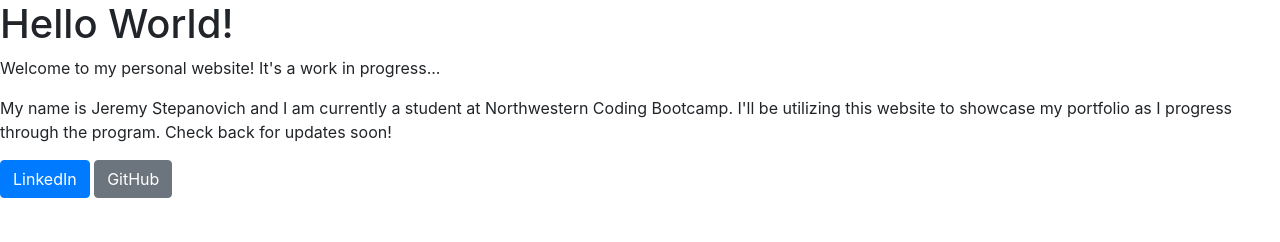
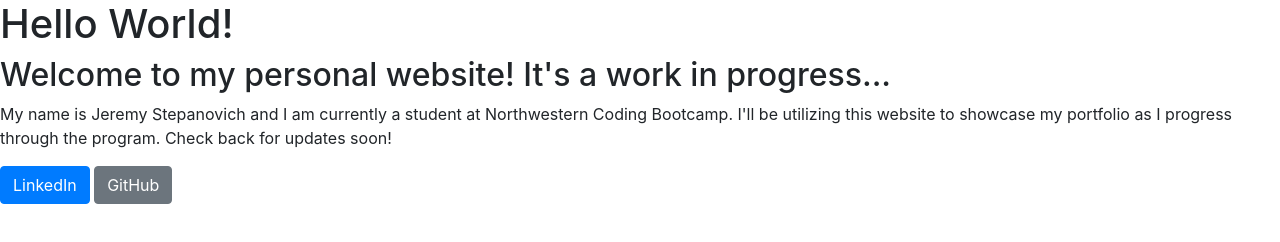
Before and after one commit to jstep1/jstep1.github.io, a plain HTML site: page index.html in a window 1280 px wide. Drawn offline with nearby package versions, Linux system fonts and the light colour scheme.

Commit message:
format change to CSS header

```diff
--- a/index.html
+++ b/index.html
@@ -6,7 +6,7 @@
 </head>
 <body>
     <h1>Hello World!</h1>
-        <p>Welcome to my personal website! It's a work in progress...</p>
+        <h2>Welcome to my personal website! It's a work in progress...</h2>
         <p>My name is Jeremy Stepanovich and I am currently a student at Northwestern Coding Bootcamp. I'll be utilizing this website to showcase my portfolio as I progress through the program. Check back for updates soon!</p>
         <a href="https://linkedin.com/in/jeremystepanovich/" class="btn btn-primary" target="_blank">LinkedIn</a>
         <a href="https://github.com/jstep1" class="btn btn-secondary" target="_blank">GitHub</a>
```
